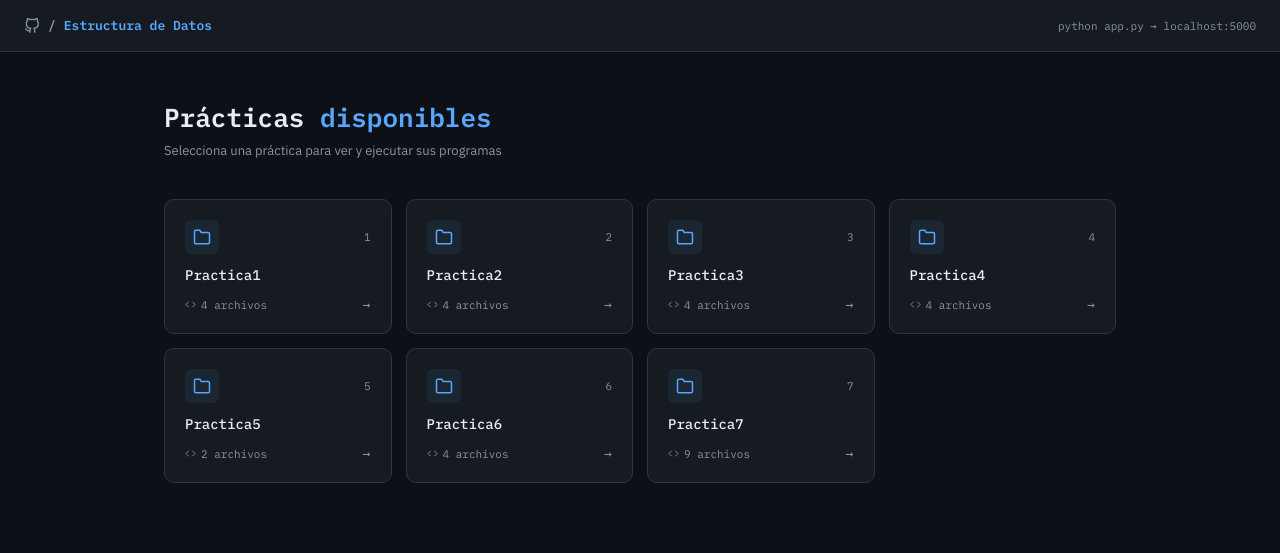
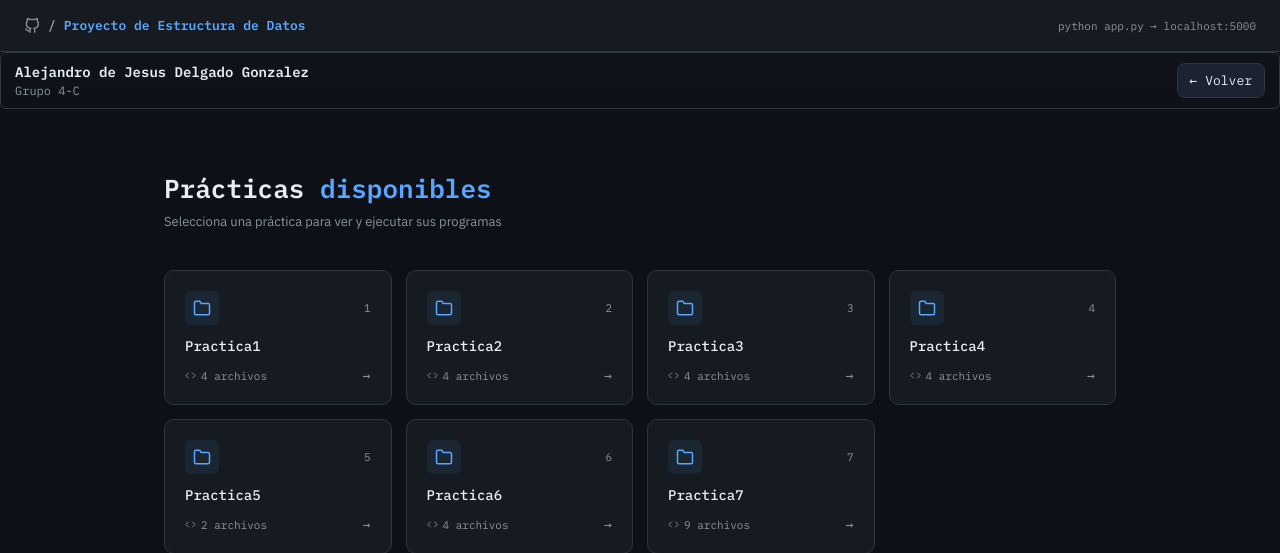
Before and after one commit to ManAlighieri/Estructura-de-Datos-2026, a Flask app: page / in a window 1280 px wide. Shown: the top 553 px of the page. Run offline with Flask 3, Linux system fonts and the light colour scheme.

Commit message:
SemiFinal

```diff
--- a/Proyecto/static/css/style.css
+++ b/Proyecto/static/css/style.css
@@ -34,6 +34,7 @@ body { font-family: var(--sans); background: var(--bg); color: var(--text); min-
   top: 0;
   z-index: 100;
 }
+
 .logo {
   display: flex;
   align-items: center;
--- a/Proyecto/templates/layout.html
+++ b/Proyecto/templates/layout.html
@@ -3,24 +3,39 @@
 <head>
   <meta charset="UTF-8">
   <meta name="viewport" content="width=device-width, initial-scale=1.0">
-  <title>{% block title %}Estructuras de Datos{% endblock %}</title>
+  <title>{% block title %}Proyecto de Estructura de Datos{% endblock %}</title>
   <link rel="preconnect" href="https://fonts.googleapis.com">
   <link href="https://fonts.googleapis.com/css2?family=IBM+Plex+Mono:wght@400;500;600&family=IBM+Plex+Sans:wght@400;500;600&display=swap" rel="stylesheet">
   <link rel="stylesheet" href="{{ url_for('static', filename='css/style.css') }}">
 </head>
 <body>
+  <!-- TOPBAR -->
   <header class="topbar">
     <a href="{{ url_for('inicio') }}" class="logo">
       <svg width="16" height="16" viewBox="0 0 24 24" fill="none" stroke="currentColor" stroke-width="2"><path d="M9 19c-5 1.5-5-2.5-7-3m14 6v-3.87a3.37 3.37 0 0 0-.94-2.61c3.14-.35 6.44-1.54 6.44-7A5.44 5.44 0 0 0 20 4.77 5.07 5.07 0 0 0 19.91 1S18.73.65 16 2.48a13.38 13.38 0 0 0-7 0C6.27.65 5.09 1 5.09 1A5.07 5.07 0 0 0 5 4.77a5.44 5.44 0 0 0-1.5 3.78c0 5.42 3.3 6.61 6.44 7A3.37 3.37 0 0 0 9 18.13V22"/></svg>
       <span class="logo-slash">/</span>
-      <span class="logo-repo">Estructura de Datos</span>
+      <span class="logo-repo">Proyecto de Estructura de Datos</span>
     </a>
+
     <div class="topbar-sep"></div>
     <span class="topbar-hint">python app.py → localhost:5000</span>
   </header>
+
+  <!-- ENCABEZADO GLOBAL (autor, grupo y botón volver) -->
+  <header class="page-meta">
+    <div class="meta-left">
+      <div class="meta-name">{{ autor | default('Alejandro de Jesus Delgado Gonzalez') }}</div>
+      <div class="meta-group">{{ grupo | default('Grupo 4-C') }}</div>
+    </div>
+    <div class="meta-right">
+      <button class="back-btn" onclick="history.back()">← Volver</button>
+    </div>
+  </header>
+
   <main>
     {% block content %}{% endblock %}
   </main>
+
   <script src="{{ url_for('static', filename='js/script.js') }}"></script>
 </body>
 </html>
```
Also changed, not shown: Proyecto/templates/archivo.html (+0 -13 lines).
